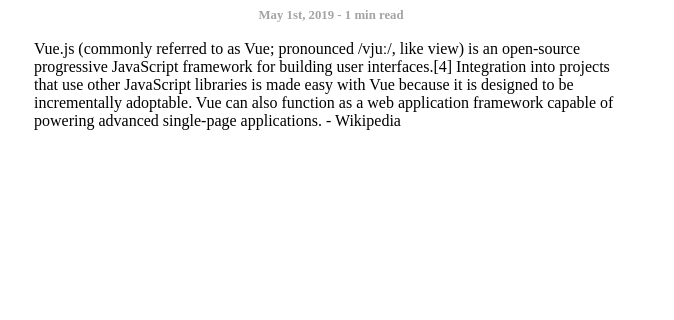
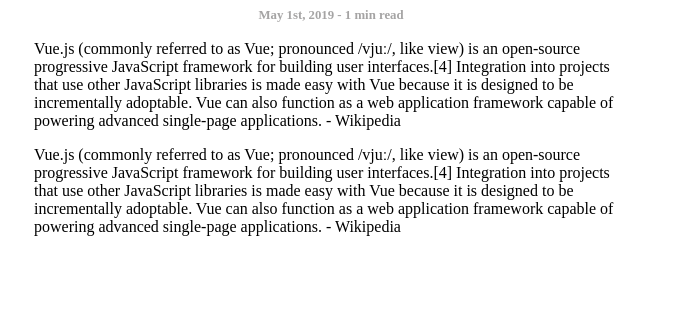
Before and after one commit to aakbarkhan/prtp, a Gatsby site: page /blogs/feature-blog/ in a window 1280 px wide. Shown: the part 229-549 px from the top of the page, 606-1280 px from the left. Built offline with nearby package versions, Linux system fonts and the light colour scheme; Gatsby itself is replaced by a stand-in of ours.

Commit message:
add more content to excerpt

```diff
--- a/src/content/blogs/feature-blog.md
+++ b/src/content/blogs/feature-blog.md
@@ -7,3 +7,5 @@
 
 ---
 Vue.js (commonly referred to as Vue; pronounced /vjuː/, like view) is an open-source progressive JavaScript framework for building user interfaces.[4] Integration into projects that use other JavaScript libraries is made easy with Vue because it is designed to be incrementally adoptable. Vue can also function as a web application framework capable of powering advanced single-page applications. - Wikipedia
+
+Vue.js (commonly referred to as Vue; pronounced /vjuː/, like view) is an open-source progressive JavaScript framework for building user interfaces.[4] Integration into projects that use other JavaScript libraries is made easy with Vue because it is designed to be incrementally adoptable. Vue can also function as a web application framework capable of powering advanced single-page applications. - Wikipedia
```
